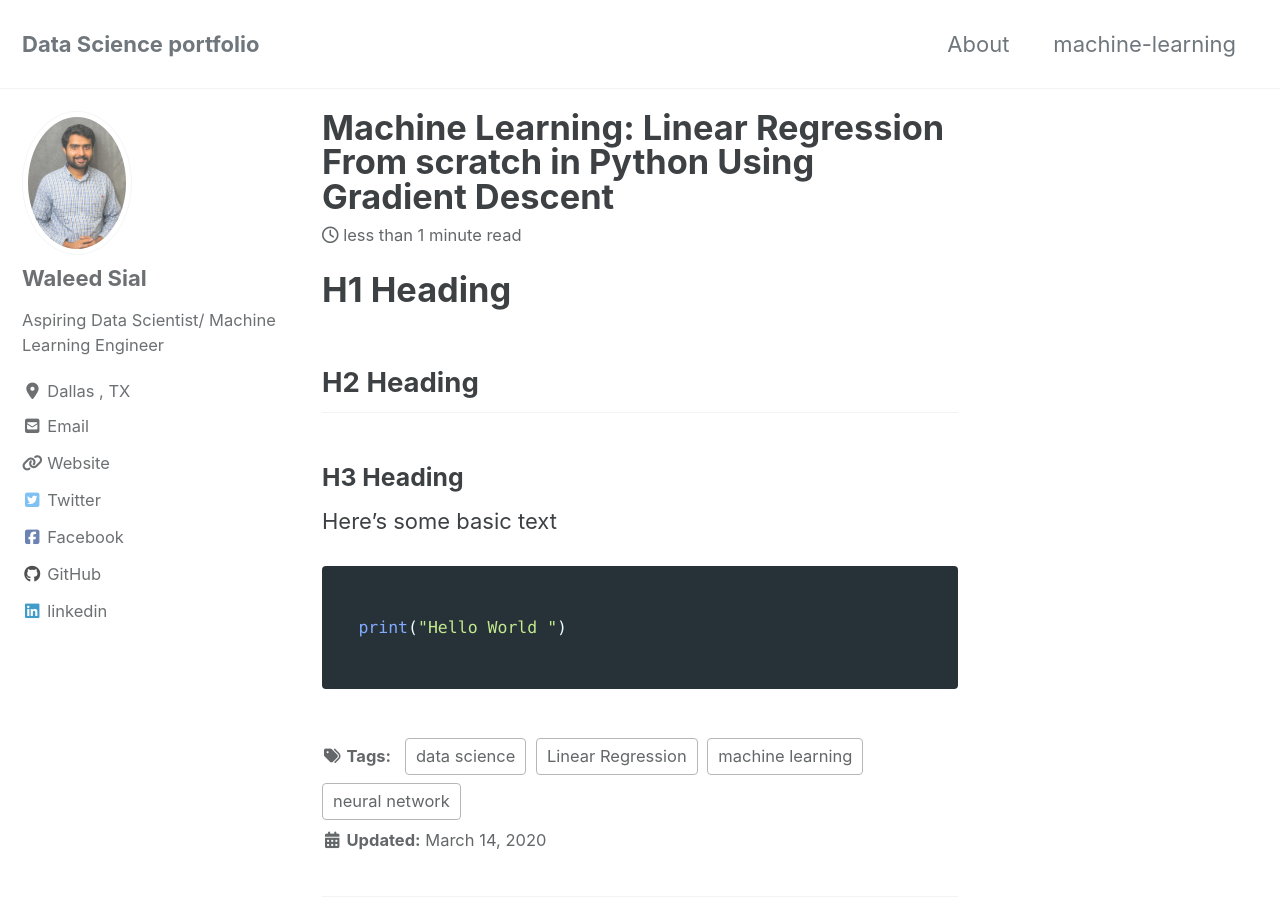
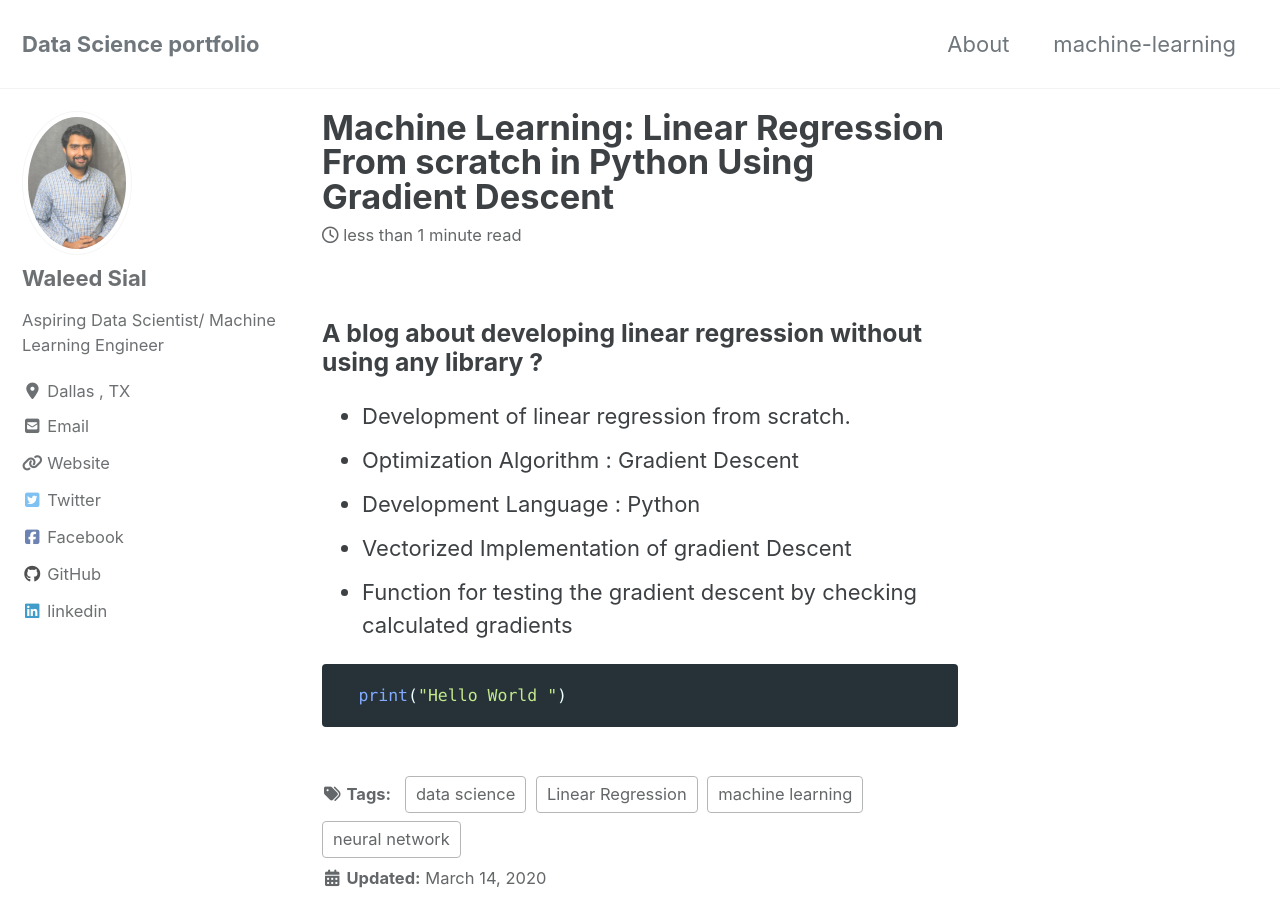
Before and after one commit to waleedsial/waleedsial.github.io, a Jekyll site: the page built from _posts/2018-01-28-linear.md, in a window 1280 px wide and 900 px high. Built offline with Jekyll 4.4.1, drawn with Linux system fonts in a browser that asks for light colours; cached includes are drawn as plain includes; nearby versions of some CDN libraries.

Commit message:
linear_1

````diff
--- a/_posts/2018-01-28-linear.md
+++ b/_posts/2018-01-28-linear.md
@@ -8,19 +8,21 @@ excerpt: "Machine Learning, Perceptron, Data"
 
 ---
 
-# H1 Heading
 
-## H2 Heading
-
-### H3 Heading
+### A blog about developing linear regression without using any library ?
 
 
-Here's some basic text
+
+
+- Development of linear regression from scratch.
+- Optimization Algorithm : Gradient Descent
+- Development Language : Python
+- Vectorized Implementation of gradient Descent
+- Function for testing the gradient descent by checking calculated gradients
+
 
 
 
 ```python
-
   print("Hello World ")
-
 ```
````
